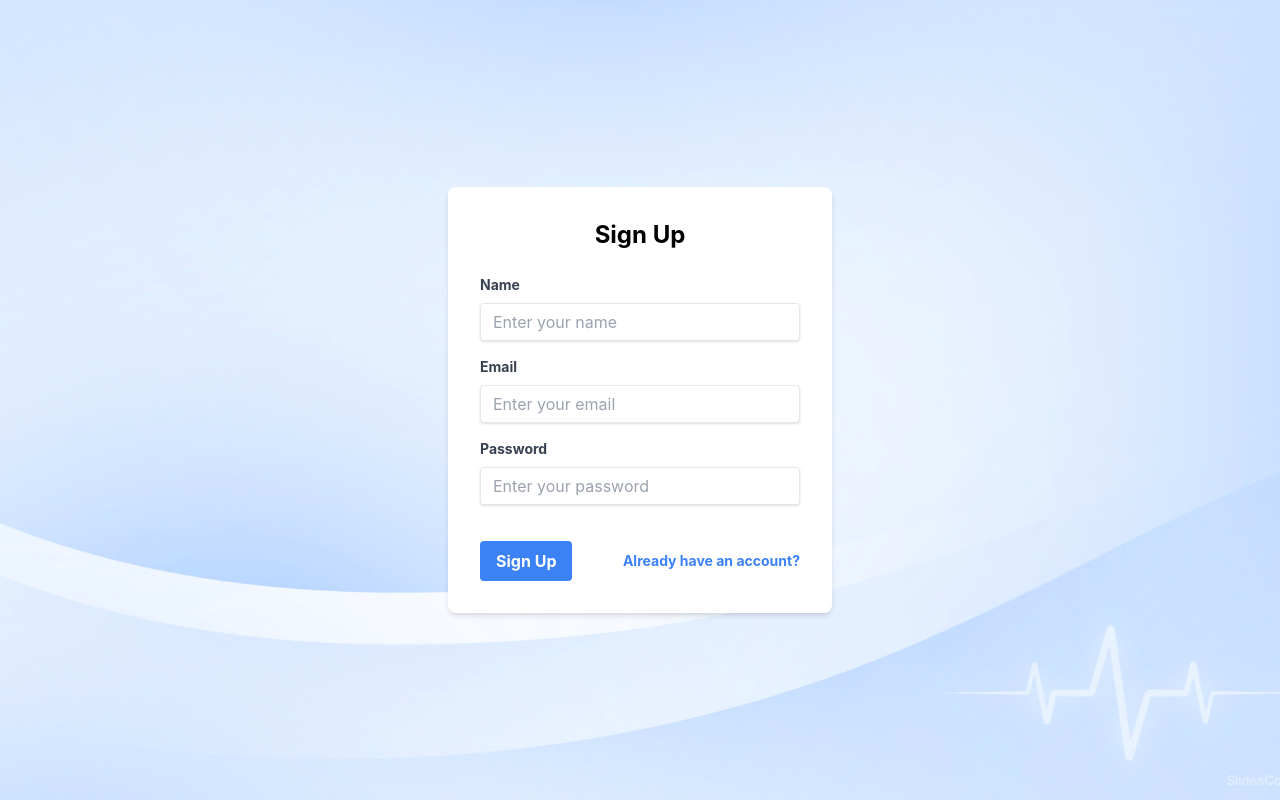
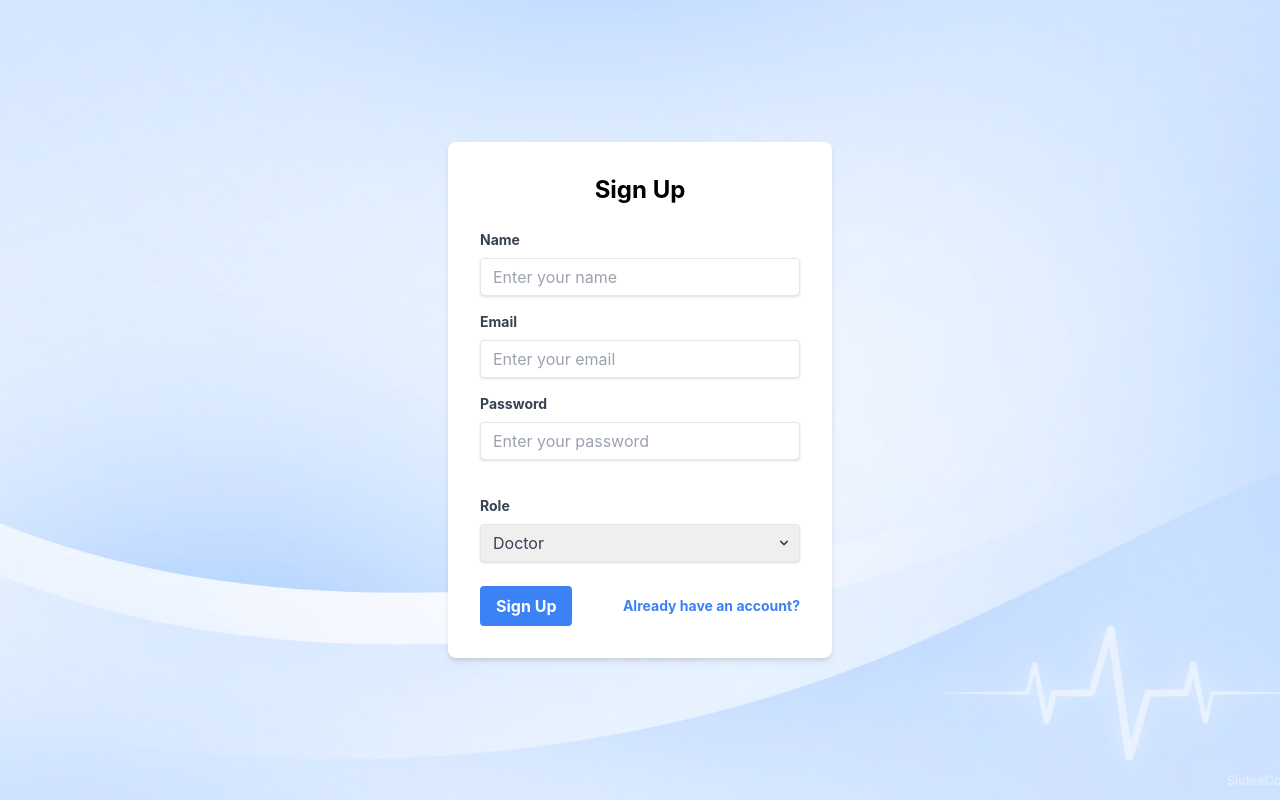
Before and after one commit to aayushbagrecha/hoyahacks, a React (Create React App) app: page / in a window 1280 px wide. Both pictures are taken after a click on the button "Need an account?". Built offline with nearby package versions, Linux system fonts and the light colour scheme.

Commit message:
doctor/patient login with frontend validation

```diff
--- a/src/components/LoginSignUp.js
+++ b/src/components/LoginSignUp.js
@@ -5,15 +5,19 @@ const LoginSignUp = () => {
   const [email, setEmail] = useState('');
   const [password, setPassword] = useState('');
   const [name, setName] = useState('');
+  const [role, setRole] = useState('doctor'); // default role set to 'doctor'
 
   const handleSubmit = (e) => {
     e.preventDefault();
-    // Here you would typically handle the login or signup logic
-    console.log(isLogin ? 'Login' : 'SignUp', { email, password, name });
+    // Handle login or signup logic here
+    console.log(isLogin ? 'Login' : 'SignUp', { email, password, name, role });
   };
 
   return (
-    <div className="min-h-screen flex items-center justify-center bg-cover bg-center" style={{backgroundImage: "url('/background.jpg')"}}>
+    <div
+      className="min-h-screen flex items-center justify-center bg-cover bg-center"
+      style={{ backgroundImage: "url('/background.jpg')" }}
+    >
       <div className="bg-white p-8 rounded-lg shadow-md w-96">
         <h2 className="text-2xl font-bold mb-6 text-center">
           {isLogin ? 'Login' : 'Sign Up'}
@@ -21,7 +25,10 @@ const LoginSignUp = () => {
         <form onSubmit={handleSubmit}>
           {!isLogin && (
             <div className="mb-4">
-              <label className="block text-gray-700 text-sm font-bold mb-2" htmlFor="name">
+              <label
+                className="block text-gray-700 text-sm font-bold mb-2"
+                htmlFor="name"
+              >
                 Name
               </label>
               <input
@@ -36,7 +43,10 @@ const LoginSignUp = () => {
             </div>
           )}
           <div className="mb-4">
-            <label className="block text-gray-700 text-sm font-bold mb-2" htmlFor="email">
+            <label
+              className="block text-gray-700 text-sm font-bold mb-2"
+              htmlFor="email"
+            >
               Email
             </label>
             <input
@@ -50,7 +60,10 @@ const LoginSignUp = () => {
             />
           </div>
           <div className="mb-6">
-            <label className="block text-gray-700 text-sm font-bold mb-2" htmlFor="password">
+            <label
+              className="block text-gray-700 text-sm font-bold mb-2"
+              htmlFor="password"
+            >
               Password
             </label>
             <input
@@ -63,6 +76,42 @@ const LoginSignUp = () => {
               required
             />
           </div>
+          {!isLogin && (
+            <div className="mb-6 relative">
+              <label
+                className="block text-gray-700 text-sm font-bold mb-2"
+                htmlFor="role"
+              >
+                Role
+              </label>
+              <div className="relative">
+                <select
+                  className="shadow appearance-none border rounded w-full py-2 px-3 text-gray-700 leading-tight focus:outline-none focus:shadow-outline cursor-pointer"
+                  id="role"
+                  value={role}
+                  onChange={(e) => setRole(e.target.value)}
+                  required
+                >
+                  <option value="doctor">Doctor</option>
+                  <option value="patient">Patient</option>
+                </select>
+                <div className="absolute inset-y-0 right-0 flex items-center px-2 pointer-events-none">
+                  <svg
+                    className="w-4 h-4 text-gray-700"
+                    xmlns="http://www.w3.org/2000/svg"
+                    viewBox="0 0 20 20"
+                    fill="currentColor"
+                  >
+                    <path
+                      fillRule="evenodd"
+                      d="M5.293 7.293a1 1 0 011.414 0L10 10.586l3.293-3.293a1 1 0 011.414 1.414l-4 4a1 1 0 01-1.414 0l-4-4a1 1 0 010-1.414z"
+                      clipRule="evenodd"
+                    />
+                  </svg>
+                </div>
+              </div>
+            </div>
+          )}
           <div className="flex items-center justify-between">
             <button
               className="bg-blue-500 hover:bg-blue-700 text-white font-bold py-2 px-4 rounded focus:outline-none focus:shadow-outline"
```
Lines whose indentation alone changed are shown as unchanged.
